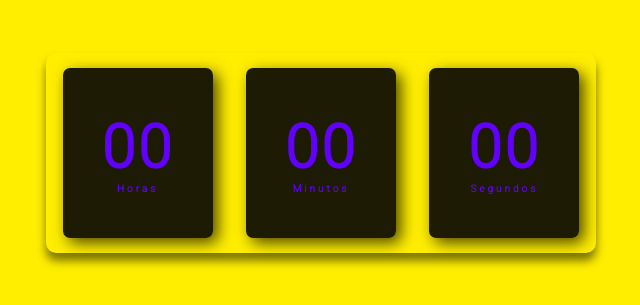
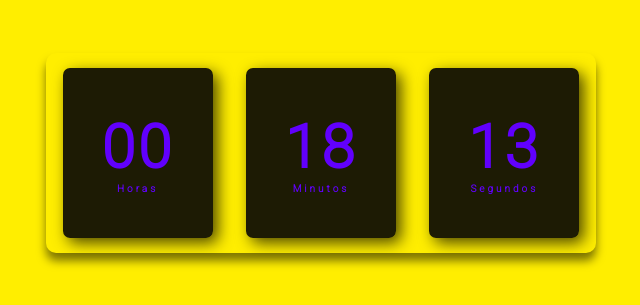
Before and after one commit to DiegoCorredeira/relogio-digital, a plain HTML site: page index.html in a window 1280 px wide. Shown: the part 247-552 px from the top of the page, without its empty margins (319-959 px from the left). Drawn offline with Linux system fonts and the light colour scheme.

Commit message:
Projeto funcional

```diff
--- a/assets/js/main.js
+++ b/assets/js/main.js
@@ -0,0 +1,21 @@
+const horas = document.getElementById('horas');
+const minutos = document.getElementById('minutos');
+const segundos = document.getElementById('segundos');
+
+
+const relogio = setInterval(function time(){
+    let dateToday = new Date();
+    let hora = dateToday.getHours();
+    let minuto = dateToday.getMinutes();
+    let segundo = dateToday.getSeconds();
+
+
+    if(hora < 10) hora = '0' + hora;
+    if(minuto < 10) minuto = '0' + minuto;
+    if(minuto < 10) segundo = '0' + segundo;
+
+
+    horas.textContent = hora;
+    minutos.textContent = minuto;
+    segundos.textContent = segundo;
+});
--- a/index.html
+++ b/index.html
@@ -5,7 +5,6 @@
     <meta http-equiv="X-UA-Compatible" content="IE=edge">
     <meta name="viewport" content="width=device-width, initial-scale=1.0">
     <link rel="stylesheet" href="assets/css/style.css">
-    <script src="assets/js/"></script>
     <title>Relógio | DC</title>
 </head>
 <body>
@@ -24,4 +23,5 @@
         </div>
     </div>
 </body>
+<script src="assets/js/main.js"></script>
 </html>
```
